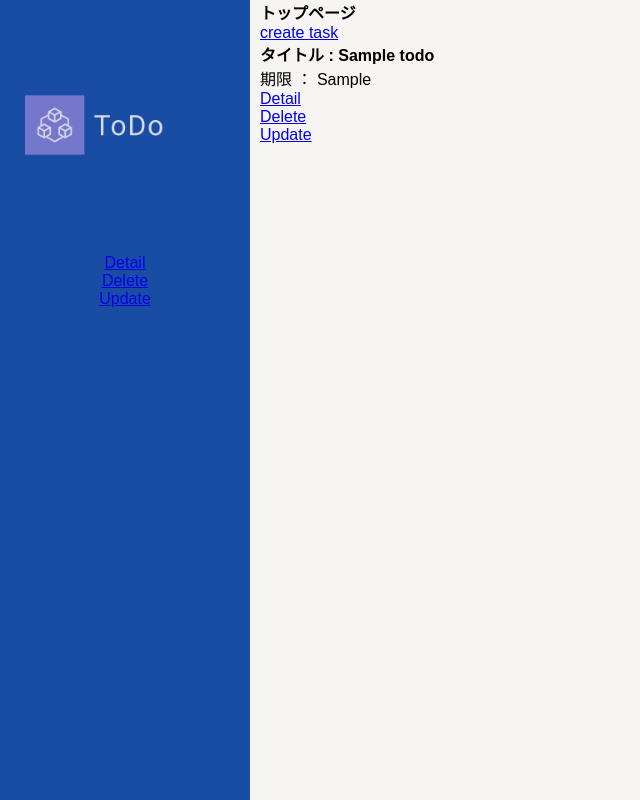
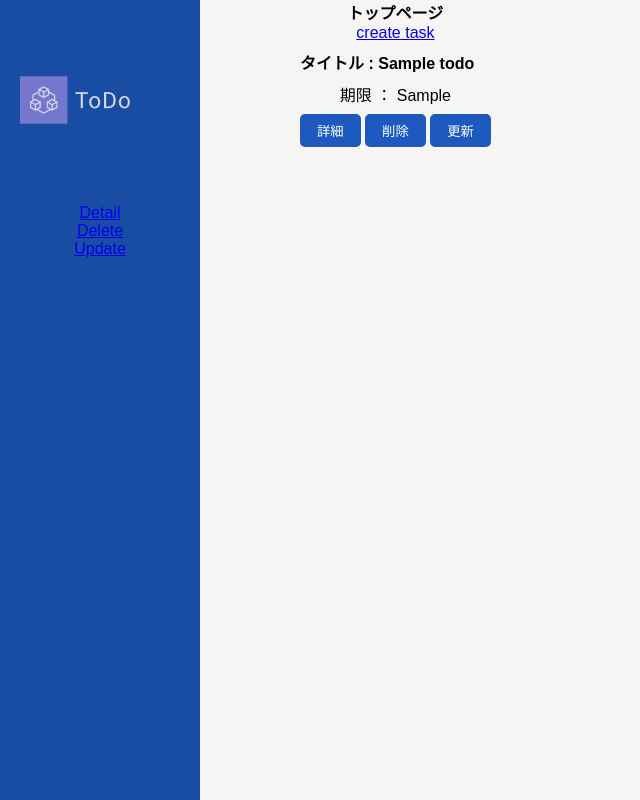
Before and after one commit to ShoKatsuki06/flask-todo-app, a Flask app: page / in a window 1280 px wide. Shown: the whole page, without its empty margins (0-640 px from the left). Run offline with Flask 2, Linux system fonts and the light colour scheme; tables that the repository leaves empty or names only in its code hold one stand-in row (values such as "Sample post").

Commit message:
更新css
cssを変更したv(￣Д￣)v ｲｴｲ

```diff
--- a/templates/create.html
+++ b/templates/create.html
@@ -1,4 +1,4 @@
-{% extends 'base.html' %}
+{% extends "base.html" %}
 
 {% block body %}
 <h1>TODO登録画面</h1>
@@ -21,4 +21,5 @@
     <button type="submit" name="Create" value="Create" class="confirm_btn">登録</button>
   </form>
 </div>
+
 {% endblock %}
--- a/templates/css/style.css
+++ b/templates/css/style.css
@@ -7,20 +7,43 @@ body {
 /*スライダーメニュー*/
 .side {
   background-color:#184da3;
-  width:250px;
+  width:200px;
   height:100vh;
   text-align:center;
 }
 .side img {
-	width: 250px;
+	width: 100%;
 }
 /*メインコンテンツ*/
 .content {
-  margin-left:10px;/*サイドバーとメインコンテンツの間に隙間*/
+  margin-left:100px;/*サイドバーとメインコンテンツの間に隙間*/
+  text-align: center;
 }
 /*サイドバーとメインコンテンツを横並びにする*/
 article {
   display:flex;
+}
+
+/*汎用型*/
+.table{
+  margin: auto;
+  border-collapse: separate;
+  border-spacing: 0px 0.5rem;
+}
+.button {
+  color: #ffffff;
+  background: #1d59be;
+  padding: 5px 15px;
+  display: inline-block;
+  border-radius: 5px;
+  border: none;
+  cursor: pointer;
+  border: solid 2px #1d59be;
+  transition: .4s;
+}
+.button:hover {
+  background: #ffffff;
+  color: #1d59be;
 }
 
 /*フォームのcss*/
@@ -113,4 +136,10 @@ article {
 	line-height: 40px;
 	text-align: center;
 	cursor: pointer;
+  border: solid 2px #1d59be;
+  transition: .4s;
 }
+.confirm_btn:hover {
+  background: #ffffff;
+  color: #1d59be;
+}
--- a/templates/index.html
+++ b/templates/index.html
@@ -1,14 +1,24 @@
-
-{% extends 'base.html' %}
+{% extends "base.html" %}
 
 {% block body %}
 <h1>トップページ</h1>
 <p><a href="/create" role="button">create task</a></p>
 {% for post in posts %}
-    <h2>タイトル : {{ post[1] }}</h2>
-    <p>期限 ： {{ post[3] }}</p>
-    <p><a href="/detail/{{post[0]}}" role="button">Detail</a></p>
-    <p><a href="/delete/{{post[0]}}" role="button">Delete</a></p>
-    <p><a href="/update/{{post[0]}}" role="button">Update</a></p>
+<table class="table">
+  <tr>
+    <th><h2>タイトル : {{ post[1] }}</h2></th>
+  </tr>
+  <tr>
+    <td><p>期限 ： {{ post[3] }}</p></td>
+  </tr>
+  <tr>
+    <td>
+      <button type="button" onclick="location.href='/detail/{{post[0]}}'" class="button">詳細</button>
+      <button type="button" onclick="location.href='/delete/{{post[0]}}'" class="button">削除</button>
+      <button type="button" onclick="location.href='/update/{{post[0]}}'" class="button">更新</button>
+    </td>
+  </tr>
+</table>
 {% endfor %}
+
 {% endblock %}
```
Also changed, not shown: templates/detail.html (+35 -5 lines).
